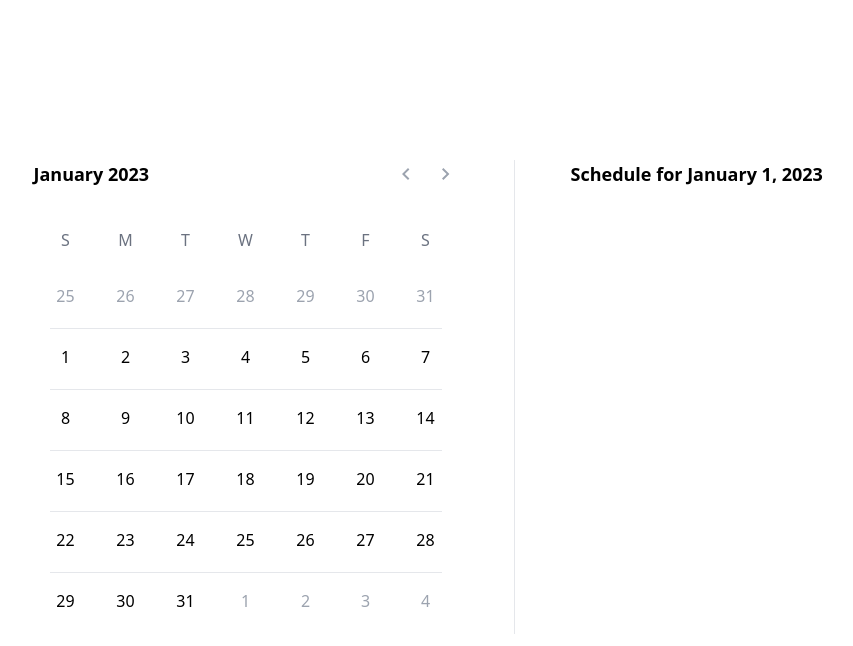
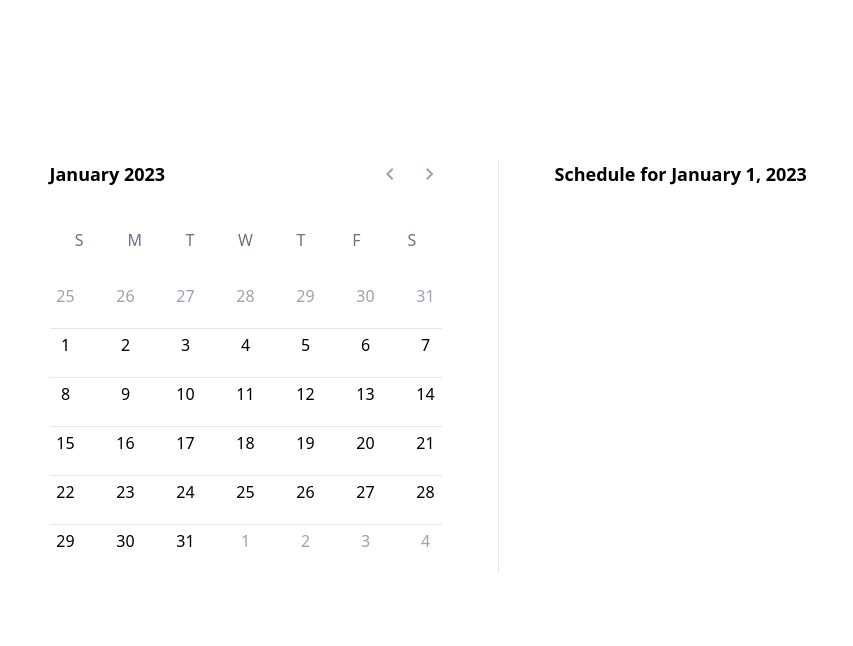
Before and after one commit to hotaroo-dev/calendar, a React (Vite) app: page / in a window 1280 px wide. Shown: the top 646 px of the page, without its empty margins (190-1043 px from the left). Built offline with nearby package versions, Linux system fonts and the light colour scheme.

Commit message:
feat(dep): use recoil for state management

```diff
--- a/src/app.tsx
+++ b/src/app.tsx
@@ -1,37 +1,13 @@
-import React, { useState } from 'react'
-import { AnimatePresence, motion } from 'framer-motion'
+import React from 'react'
 import Calendar from './calendar'
 import Schedule from './schedule'
 
-const calendarVariants = {
-  hidden: { opacity: 0 },
-  visible: { opacity: 1 }
-}
-
 const App: React.FC = () => {
-  const [date, setDate] = useState(new Date(2023, 0, 1))
-  const [selected, setSelected] = useState<Date[]>([])
-
   return (
-    <AnimatePresence mode="wait">
-      <motion.div
-        className="app"
-        key={date.getMonth()}
-        variants={calendarVariants}
-        initial="hidden"
-        animate="visible"
-        exit="hidden"
-        transition={{ type: 'spring', stiffness: 50, duration: 0.2 }}
-      >
-        <Calendar
-          date={date}
-          setDate={setDate}
-          selected={selected}
-          setSelected={setSelected}
-        />
-        <Schedule date={date} selected={selected} />
-      </motion.div>
-    </AnimatePresence>
+    <div className="app">
+      <Calendar />
+      <Schedule />
+    </div>
   )
 }
 
--- a/src/atom.ts
+++ b/src/atom.ts
@@ -0,0 +1,11 @@
+import { atom } from 'recoil'
+
+export const dateState = atom({
+  key: 'dateState',
+  default: new Date(2023, 0, 1)
+})
+
+export const selectedState = atom({
+  key: 'selectedState',
+  default: [] as Date[]
+})
--- a/src/calendar.tsx
+++ b/src/calendar.tsx
@@ -1,20 +1,18 @@
 import React from 'react'
+import { useRecoilState } from 'recoil'
+import { AnimatePresence, motion } from 'framer-motion'
+import { dateState } from './atom'
+import { months, weekdays } from './date'
 import CalenderDay from './calendarDay'
-import { months, weekdays } from './date'
 
-interface Props {
-  date: Date
-  setDate: React.Dispatch<React.SetStateAction<Date>>
-  selected: Date[]
-  setSelected: React.Dispatch<React.SetStateAction<Date[]>>
+export const calendarVariants = {
+  hidden: { opacity: 0 },
+  visible: { opacity: 1 }
 }
 
-const Calendar: React.FC<Props> = ({
-  date,
-  setDate,
-  selected,
-  setSelected
-}) => {
+const Calendar: React.FC = () => {
+  const [date, setDate] = useRecoilState(dateState)
+
   const nextMonth = () => {
     date.setMonth(date.getMonth() + 1)
     setDate(new Date(date))
@@ -26,7 +24,16 @@ const Calendar: React.FC<Props> = ({
   }
 
   return (
-    <div className="calendar">
+    <AnimatePresence mode="wait" initial={false}>
+      <motion.div
+        className="calendar"
+        key={date.getMonth()}
+        variants={calendarVariants}
+        initial="hidden"
+        animate="visible"
+        exit="hidden"
+        transition={{ type: 'spring', stiffness: 50, duration: 0.2 }}
+      >
         <div className="calendar-header">
           <span className="title">
             {months[date.getMonth()]} {date.getFullYear()}
@@ -47,8 +54,9 @@ const Calendar: React.FC<Props> = ({
             </span>
           ))}
         </div>
-      <CalenderDay date={date} selected={selected} setSelected={setSelected} />
-    </div>
+        <CalenderDay />
+      </motion.div>
+    </AnimatePresence>
   )
 }
 
--- a/src/calendarDay.tsx
+++ b/src/calendarDay.tsx
@@ -1,17 +1,17 @@
 import React from 'react'
-
-interface Props {
-  date: Date
-  selected: Date[]
-  setSelected: React.Dispatch<React.SetStateAction<Date[]>>
-}
+import { useRecoilState, useRecoilValue } from 'recoil'
+import { dateState, selectedState } from './atom'
 
 const offset = 7
 
-const CalenderDay: React.FC<Props> = ({ date, selected, setSelected }) => {
+const CalenderDay: React.FC = () => {
+  const date = useRecoilValue(dateState)
+  const [selected, setSelected] = useRecoilState(selectedState)
+  const cells = (() => {
     const firstDayOfMonth = new Date(date.getFullYear(), date.getMonth(), 1)
     const weekDayOfFristDay = firstDayOfMonth.getDay()
-  const cells = [...Array(42)].map((_, i) => {
+
+    return [...Array(42)].map((_, i) => {
       firstDayOfMonth.setDate(
         i === 0
           ? firstDayOfMonth.getDate() -
@@ -24,6 +24,7 @@ const CalenderDay: React.FC<Props> = ({ date, selected, setSelected }) => {
         currentMonth: firstDayOfMonth.getMonth() === date.getMonth()
       }
     })
+  })()
 
   const toggleActive = (e: React.MouseEvent, date: Date) => {
     const toggle = e.currentTarget.classList.contains('active')
@@ -35,7 +36,7 @@ const CalenderDay: React.FC<Props> = ({ date, selected, setSelected }) => {
   }
 
   return (
-    <div className="calendar-cell">
+    <div>
       {[...Array(6)].map((_, i) => (
         <div key={i} className="row">
           {cells.slice(offset * i, offset * i + offset).map((cell, id) => (
--- a/src/index.tsx
+++ b/src/index.tsx
@@ -1,10 +1,13 @@
 import React from 'react'
 import ReactDOM from 'react-dom/client'
+import { RecoilRoot } from 'recoil'
 import App from './app'
 import './index.css'
 
 ReactDOM.createRoot(document.getElementById('root') as HTMLElement).render(
   <React.StrictMode>
-    <App />
+    <RecoilRoot>
+      <App />
+    </RecoilRoot>
   </React.StrictMode>
 )
--- a/src/schedule.tsx
+++ b/src/schedule.tsx
@@ -1,20 +1,32 @@
 import React from 'react'
+import { useRecoilValue } from 'recoil'
+import { AnimatePresence, motion } from 'framer-motion'
+import { dateState, selectedState } from './atom'
+import { calendarVariants } from './calendar'
 import { months } from './date'
 
-interface Props {
-  date: Date
-  selected: Date[]
-}
+const Schedule: React.FC = () => {
+  const date = useRecoilValue(dateState)
+  const selected = useRecoilValue(selectedState)
+  const lastSelected = selected[selected.length - 1] || date
 
-const Schedule: React.FC<Props> = ({ date, selected }) => {
-  const lastSelected = selected[selected.length - 1] || date
   return (
-    <div className="schedule">
-      <p className="schedule-date">
-        Schedule for {months[lastSelected.getMonth()]} {lastSelected.getDate()},{' '}
-        {lastSelected?.getFullYear()}
-      </p>
-    </div>
+    <AnimatePresence mode="wait" initial={false}>
+      <motion.div
+        className="schedule"
+        key={date.getMonth()}
+        variants={calendarVariants}
+        initial="hidden"
+        animate="visible"
+        exit="hidden"
+        transition={{ type: 'spring', stiffness: 50, duration: 0.2 }}
+      >
+        <p className="schedule-date">
+          Schedule for {months[lastSelected.getMonth()]}{' '}
+          {lastSelected.getDate()}, {lastSelected?.getFullYear()}
+        </p>
+      </motion.div>
+    </AnimatePresence>
   )
 }
 
```
Lines whose indentation alone changed are shown as unchanged.
